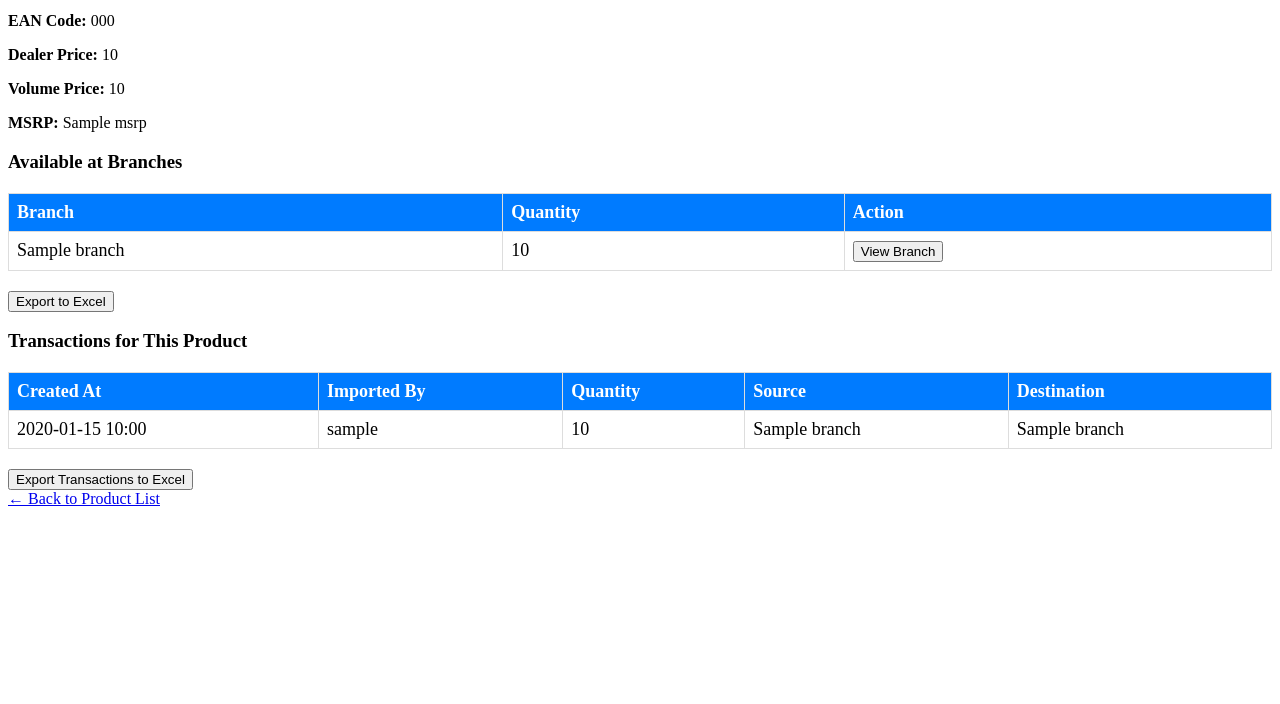
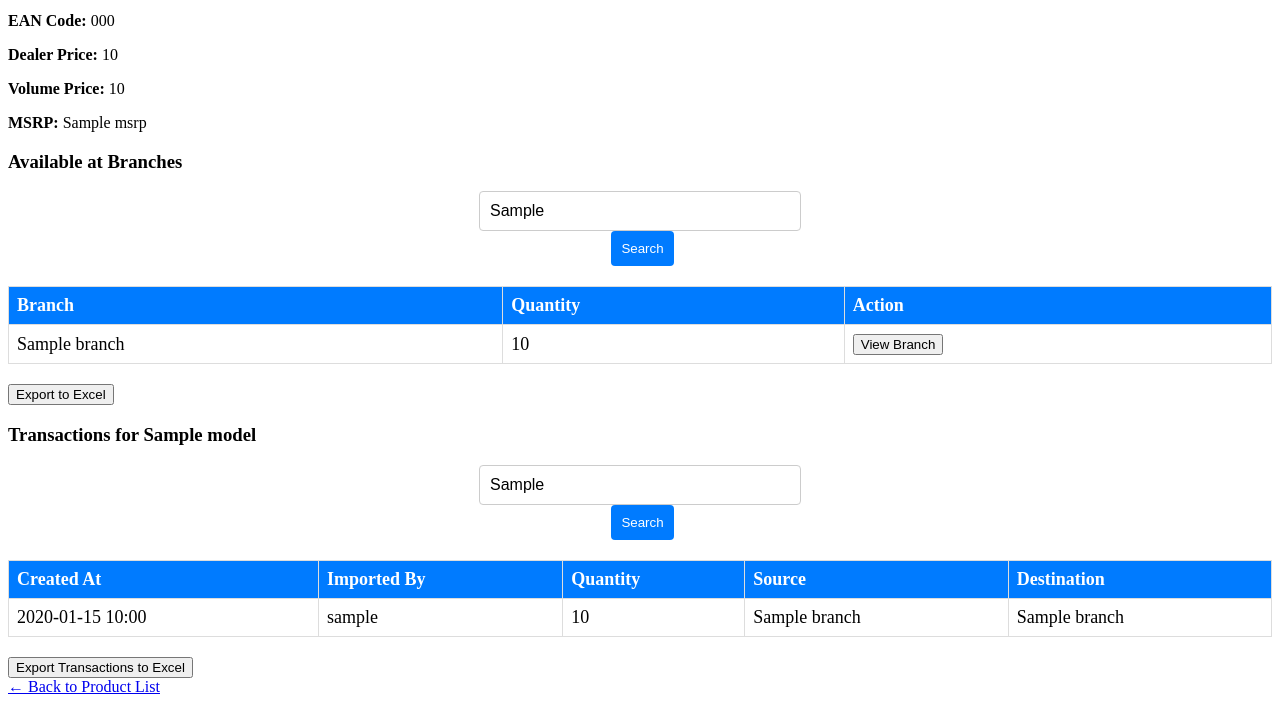
Before and after one commit to 6410615139/Stock, a Django app: template templates/view_product_details.html in a window 1280 px wide. Shown: the part 203-907 px from the top of the page. Before the commit the page ends 709 px from the top, so only its background shows below. Run offline with Django 5.2, Linux system fonts and the light colour scheme; the template is opened without the code that fills it: most values are stand-ins (such as "Sample title", 1, 10 or a date in 2020); some libraries are stand-ins or nearby versions.

Commit message:
Feat product details, search bar

```diff
--- a/templates/view_product_details.html
+++ b/templates/view_product_details.html
@@ -22,7 +22,15 @@
 
 <h3>Available at Branches</h3>
 
-{% if product.branchproduct_set.all %}
+<div class="search-bar">
+    <form method="get" action="">
+        <input type="text" name="branch_q" placeholder="Search branches..." value="{{ branch_q|default:'' }}">
+        <input type="hidden" name="txn_q" value="{{ txn_q|default:'' }}">
+        <button type="submit">Search</button>
+    </form>
+</div>
+
+{% if branches %}
 <table class="table">
     <thead>
         <tr>
@@ -32,7 +40,7 @@
         </tr>
     </thead>
     <tbody>
-        {% for item in product.branchproduct_set.all %}
+        {% for item in branches %}
         <tr>
             <td>{{ item.branch.branch }}</td>
             <td>{{ item.quantity }}</td>
@@ -45,14 +53,24 @@
         {% endfor %}
     </tbody>
 </table>
-<a href="{% url 'export_to_excel' 'branchproducts' %}?model__model={{ product.model }}">
+
+<a href="{% url 'export_to_excel' 'branchproducts' %}?model__model={{ product.model }}&branch__branch__icontains={{ branch_q|urlencode }}">
     <button>Export to Excel</button>
 </a>
 {% else %}
-<p>This product is not stocked at any branches.</p>
+<p>This product is not stocked at any matching branches.</p>
 {% endif %}
 
-<h3>Transactions for This Product</h3>
+
+<h3>Transactions for {{ product.model }}</h3>
+
+<div class="search-bar">
+    <form method="get" action="">
+        <input type="text" name="txn_q" placeholder="Search transactions..." value="{{ txn_q|default:'' }}">
+        <input type="hidden" name="branch_q" value="{{ branch_q|default:'' }}">
+        <button type="submit">Search</button>
+    </form>
+</div>
 
 {% if transactions %}
 <table class="table">
@@ -78,13 +96,13 @@
     </tbody>
 </table>
 
-<a href="{% url 'export_to_excel' 'transactions' %}?model__model={{ product.model }}">
+<a href="{% url 'export_to_excel' 'transactions' %}?model__model={{ product.model }}&source__branch__icontains={{ txn_q|urlencode }}">
     <button>Export Transactions to Excel</button>
 </a>
+{% else %}
+<p>No transactions recorded for {{ product.model }}.</p>
+{% endif %}
 
-{% else %}
-<p>No transactions recorded for this product.</p>
-{% endif %}
 
 <br>
 <a href="{% url 'view_product_list' %}">← Back to Product List</a>
```
Also changed, not shown: products/views.py (+19 -1 lines).
